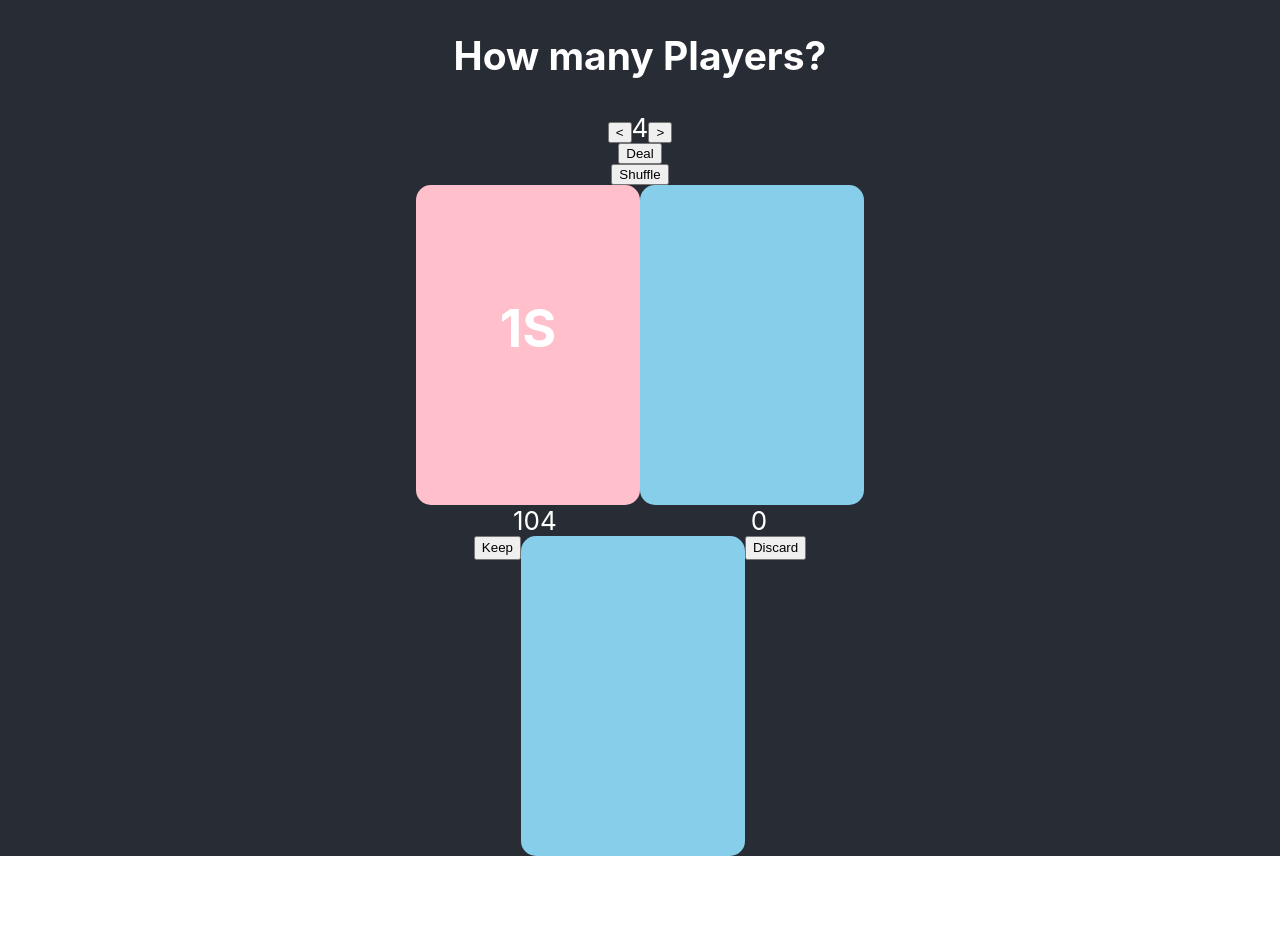
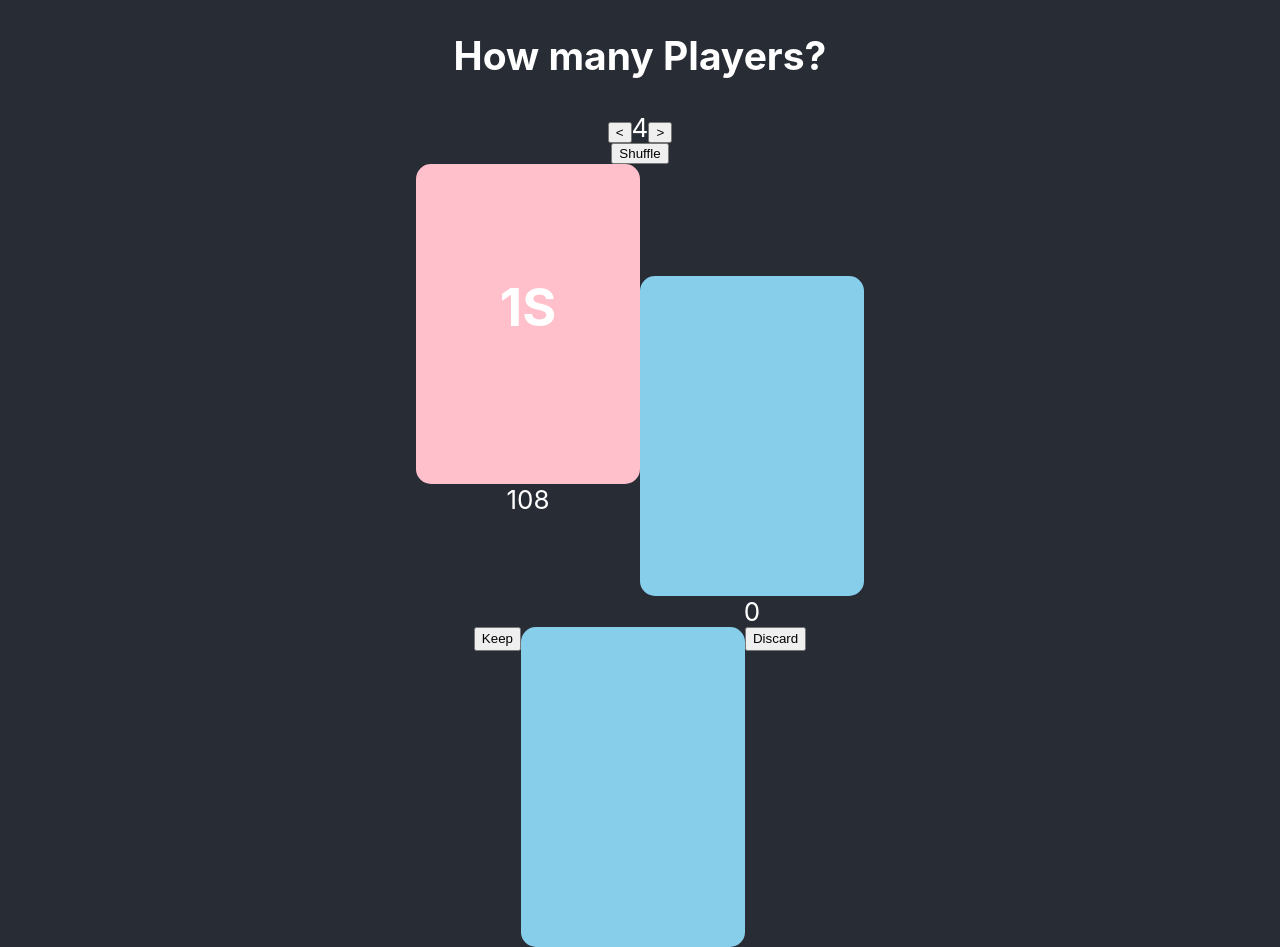
Before and after one commit to Gregory-Hawman/progressiveRummy, a React (Create React App) app in the folder rummy-app/: page / in a window 1280 px wide. Before the commit the page ends 856 px from the top, so only its background shows below. Built offline with nearby package versions, Linux system fonts and the light colour scheme.

Commit message:
switched over pieces to their own components to clean up code.

```diff
--- a/rummy-app/src/App.css
+++ b/rummy-app/src/App.css
@@ -83,3 +83,11 @@
 .drawn  button {
   height: 1.5rem;
 }
+
+.players {
+  display: flex;
+}
+
+.players div{
+  margin: 0rem 5rem
+}
--- a/rummy-app/src/App.js
+++ b/rummy-app/src/App.js
@@ -1,33 +1,40 @@
 import React, { useState } from 'react';
 import './App.css';
+import Deck from './components/deck';
+import Discards from './components/discards';
+import DrawnCard from './components/drawnCard';
 
 const suits = ['S', 'H', 'C', 'D'];
-const values = [1, 2, 3, 4, 5, 6, 7, 8, 9, 10, 11, 12, 13];
+const values = [1, 2, 3, 4, 5, 6, 7, 8, 9, 10, 'J', 'Q', 'K'];
+const jokers = ['JR', 'JB']
 const cards = [];
-let hasCardDrawn = false
-// const numOfDecks = 2;
-// const jokers = numOfDecks*2
+const numOfDecks = 2;
 
-
-
+let d = 0 //decks
+while ( d < numOfDecks ) {
   for(let i=0; i < suits.length; i++) {
     for(let j=0; j < values.length; j++) {
       cards.push(`${values[j]}${suits[i]} `)
-  };
-};
-for(let i=0; i < suits.length; i++) {
-  for(let j=0; j < values.length; j++) {
-    cards.push(`${values[j]}${suits[i]} `)
-  };
-};
+    }
+  }
+  for (let i=0; i < jokers.length; i++ ) {
+    cards.push(`${jokers[i]}`)
+  }
+  d++;
+}
 
 function App() {
-  const [drawPile, setDrawPile] = useState(cards);
+  const [deckPile, setDeckPile] = useState(cards);
   const [discardPile, setDiscardPile] = useState([])
+
   const [drawnCard, setDrawnCard] = useState([])
-  const [drawCount, setDrawCount] = useState(cards.length);
+  const [hasCardDrawn, setHasCardDrawn] = useState(false)
+
+  const [deckCount, setDeckCount] = useState(cards.length);
   const [discardCount, setDiscardCount] = useState(discardPile.length);
+
   const [playerCount, setPlayerCount] = useState(4);
+  const [round, setRound] = useState(3);
 
   function Shuffle(array) {
     var m = array.length, t, i;
@@ -40,13 +47,13 @@ function App() {
       array[m] = array[i];
       array[i] = t;
     }
-    setDrawPile(array);
+    setDeckPile(array);
   }
 
-  function DealCards () {
-    Shuffle(cards)
+  // function DealCards () {
+  //   Shuffle(cards)
 
-  }
+  // }
 
   const less = '<'
   const more = '>'
@@ -75,118 +82,66 @@ function App() {
           {playerCount}
           <button onClick={addPlayers}> {more} </button>
         </div>
-        <button onClick={DealCards}>Deal</button>
+        {/* <button onClick={DealCards}>Deal</button> */}
         <button onClick={() => Shuffle(cards)}>Shuffle</button>
+
+        <div className='deckArea'>
+          <div>
             <Deck
-          drawPile={drawPile}
-          drawCount={drawCount}
-          setDrawCount={setDrawCount}
+              deckPile={deckPile}
+              deckCount={deckCount}
+              setDeckCount={setDeckCount}
+
               setDrawnCard={setDrawnCard}
+              hasCardDrawn={hasCardDrawn}
+              setHasCardDrawn={setHasCardDrawn}
+
               discardPile={discardPile}
               discardCount={discardCount}
               setDiscardCount={setDiscardCount}
             />
+          </div>
+
+          <div>
+            <Discards
+              discardPile={discardPile}
+              discardCount={discardCount}
+              setDiscardCount={setDiscardCount}
+
+              setDrawnCard={setDrawnCard}
+              hasCardDrawn={hasCardDrawn}
+              setHasCardDrawn={setHasCardDrawn}
+            />
+          </div>
+        </div>
+
+        <div>
           <DrawnCard
             drawnCard={drawnCard}
             setDrawnCard={setDrawnCard}
+            hasCardDrawn={hasCardDrawn}
+            setHasCardDrawn={setHasCardDrawn}
+
             discardPile={discardPile}
             setDiscardPile={setDiscardPile}
             discardCount={discardCount}
             setDiscardCount={setDiscardCount}
           />
+        </div>
+
+        <div>
+          {/* <DealCards
+          drawPile={deckPile}
+          playerCount={playerCount}
+          round={round}
+          setDeckCount={setDeckCount}
+          /> */}
+        </div>
+
 
       </header>
     </div>
   );
 }
 
-function Deck({ drawPile, drawCount, setDrawCount, setDrawnCard, discardPile, discardCount, setDiscardCount }) {
-
-  const handleDrawCard = () => {
-    let drawnCard = drawPile.shift()
-    hasCardDrawn = true
-    setDrawCount(drawCount - 1)
-    setDrawnCard(drawnCard)
-  }
-
-  const handleDiscardDraw = () => {
-    let drawnCard = discardPile.shift()
-    hasCardDrawn = true
-    setDiscardCount(discardCount - 1)
-    setDrawnCard(drawnCard)
-  }
-
-  return (
-    <div>
-      <div className='deckArea'>
-        <div className='deck' onClick={hasCardDrawn ? null : handleDrawCard}>
-          <DeckCards
-            drawPile={drawPile}
-            setDrawnCard={setDrawnCard}
-          />
-        </div>
-        <div className='discard' onClick={hasCardDrawn ? null : handleDiscardDraw}>
-          <DiscardCards
-            discardPile={discardPile}
-            discardCount={discardCount}
-            setDiscardCount={setDiscardCount}
-          />
-        </div>
-      </div>
-      <div className='counters'>
-        <div>{drawCount}</div>
-        <div>{discardCount}</div>
-      </div>
-    </div>
-  )
-}
-
-function DeckCards({ drawPile }) {
-  return (
-    <div className='cardBack' >
-      <div className='innerBack'>
-        <h1>{drawPile[0]}</h1>
-      </div>
-    </div>
-  )
-}
-
-function DrawnCard({ drawnCard, discardPile, setDrawnCard, discardCount, setDiscardCount }) {
-
-  const discardCard = () => {
-    discardPile.splice(0, 0, drawnCard)
-    setDiscardCount(discardCount + 1)
-    hasCardDrawn = false
-    setDrawnCard([])
-  }
-
-  return (
-    <div className='drawn'>
-      <button>Keep</button>
-      <div className='discard'>
-        <h1>{drawnCard}</h1>
-      </div>
-      <button onClick={hasCardDrawn ? discardCard : null}>Discard</button>
-    </div>
-  )
-}
-
-function DiscardCards({ discardPile }) {
-
-  const checkRed = () => {
-    // parce through the value
-    // if value has H || D then its red
-    // else its black
-  }
-
-  return (
-    <div className='cardFront'>
-      <div className='innerFrontRed'>
-        <h1>{discardPile[0]}</h1>
-      </div>
-    </div>
-  )
-}
-
-
 export default App;
--- /dev/null
+++ b/rummy-app/src/components/deck.js
@@ -0,0 +1,27 @@
+import React from 'react';
+import '..//App.css';
+
+function Deck({ deckPile, deckCount, setDeckCount, setDrawnCard, hasCardDrawn, setHasCardDrawn }) {
+
+    const handleDrawCard = () => {
+      let drawnCard = deckPile.shift()
+      setHasCardDrawn(true)
+      setDeckCount(deckCount - 1)
+      setDrawnCard(drawnCard)
+    }
+
+    return (
+      <div>
+        <div className='deckArea'>
+          <div className='deck' onClick={hasCardDrawn ? null : handleDrawCard}>
+            <h1>{deckPile[0]}</h1>
+          </div>
+        </div>
+        <div className='counters'>
+          <div>{deckCount}</div>
+        </div>
+      </div>
+    )
+  }
+
+  export default Deck;
--- /dev/null
+++ b/rummy-app/src/components/discards.js
@@ -0,0 +1,34 @@
+import React from 'react';
+import '..//App.css';
+
+function Discards({ discardPile, setDiscardPile, discardCount, setDiscardCount, setDrawnCard, hasCardDrawn, setHasCardDrawn }) {
+    const handleDiscardDraw = () => {
+      let drawnCard = discardPile.shift()
+      setHasCardDrawn(true)
+      setDiscardCount(discardCount - 1)
+      setDrawnCard(drawnCard)
+    }
+
+    // const checkRed = () => {
+    //   // parce through the value
+    //   // if value has H || D then its red
+    //   // else its black
+    // }
+
+    return (
+      <div>
+        <div className='discard' onClick={hasCardDrawn ? null : handleDiscardDraw}>
+          <div className='cardFront'>
+            <div className='innerFrontRed'>
+              <h1>{discardPile[0]}</h1>
+            </div>
+          </div>
+        </div>
+        <div className='counters'>
+          <div>{discardCount}</div>
+        </div>
+      </div>
+    )
+  }
+
+  export default Discards
--- /dev/null
+++ b/rummy-app/src/components/drawnCard.js
@@ -0,0 +1,24 @@
+import React from 'react';
+import '..//App.css';
+
+function DrawnCard({ drawnCard, discardPile, setDrawnCard, discardCount, setDiscardCount, hasCardDrawn, setHasCardDrawn }) {
+
+    const discardCard = () => {
+      discardPile.splice(0, 0, drawnCard)
+      setDiscardCount(discardCount + 1)
+      setHasCardDrawn(false)
+      setDrawnCard([])
+    }
+
+    return (
+      <div className='drawn'>
+        <button>Keep</button>
+        <div className='discard'>
+          <h1>{drawnCard}</h1>
+        </div>
+        <button onClick={hasCardDrawn ? discardCard : null}>Discard</button>
+      </div>
+    )
+  }
+
+  export default DrawnCard
```
Also changed, not shown: rummy-app/src/components/deal.js (added, +38 -0 lines), rummy-app/src/components/player.js (+9 -8 lines), rummy-app/src/data.js (added), 2 other files (tests, documents, lock files or other folders). Lines whose indentation alone changed are shown as unchanged.
